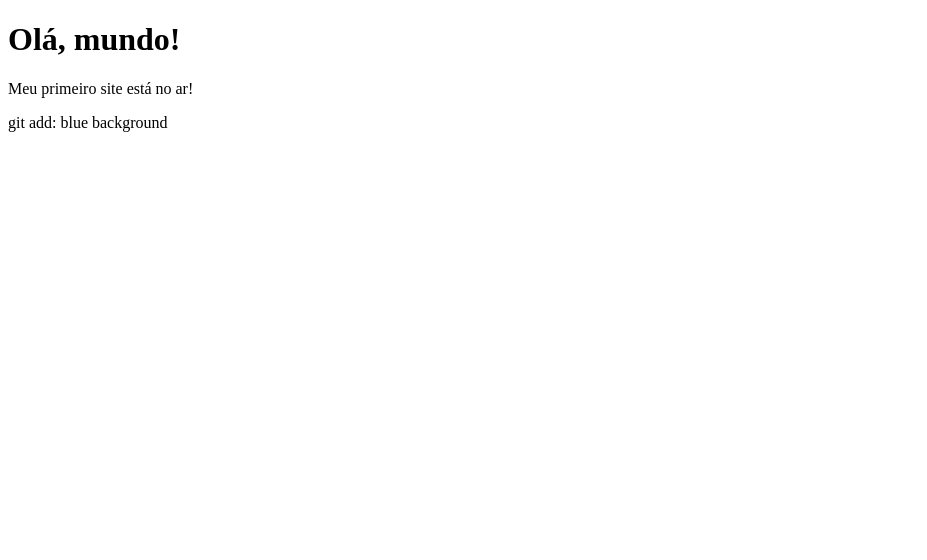
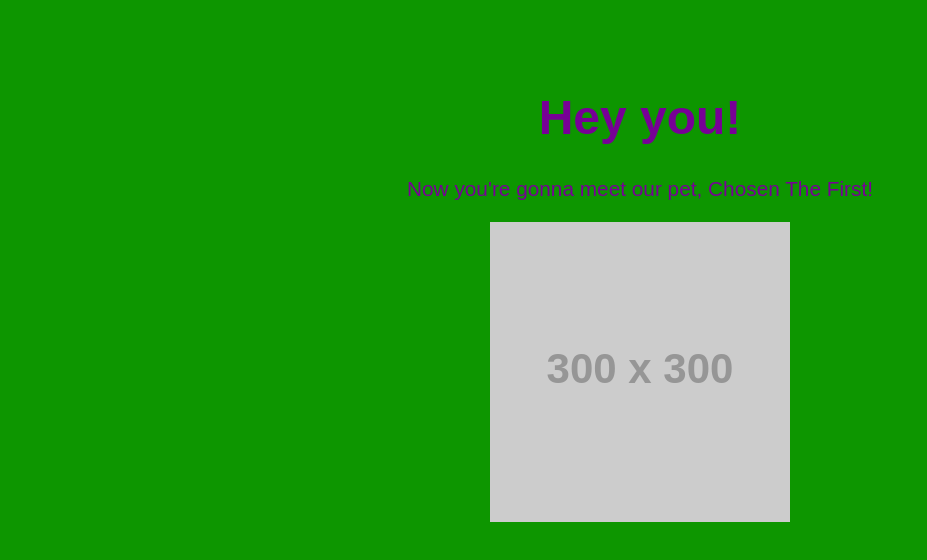
Before and after one commit to victorgabrielxp/first-chosen, a plain HTML site: page index.html in a window 1280 px wide. Shown: the whole page, without its empty margins (0-927 px from the left). Drawn offline with Linux system fonts and the light colour scheme; placeholder pictures from the web are drawn by us.

Commit message:
Update index.html

```diff
--- a/index.html
+++ b/index.html
@@ -1,13 +1,30 @@
 <!DOCTYPE html>
 <html lang="pt-BR">
 <head>
+  <style>
+  body {
+    background-color: #0d9600;
+    color: #770096;
+    font-family: Arial, sans-serif;
+    text-align: center;
+    padding-top: 50px;
+  }
+
+  h1 {
+    font-size: 3em;
+  }
+
+  p {
+    font-size: 1.3em;
+  }
+</style>
   <meta charset="UTF-8">
   <meta name="viewport" content="width=device-width, initial-scale=1.0">
-  <title>Meu Primeiro Site</title>
+  <title>Chosen The First e</title>
 </head>
 <body>
-  <h1>Olá, mundo!</h1>
-  <p>Meu primeiro site está no ar!</p>
+  <h1>Hey you!</h1>
+  <p>Now you're gonna meet our pet, Chosen The First!</p>
 </body>
 </html>
-git add: blue background
+<img src="https://via.placeholder.com/300" alt="Chosen The First">
```
